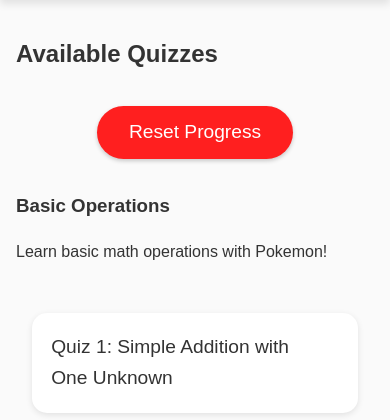
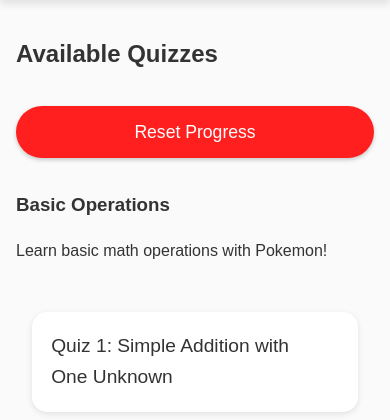
Before and after one commit to quarion/poke-math, a Flask app: page / in a window 390 px wide. Shown: the part 172-592 px from the top of the page. Run offline with Flask 3, Linux system fonts and the light colour scheme.

Commit message:
Button stying

```diff
--- a/static/css/style.css
+++ b/static/css/style.css
@@ -138,12 +138,13 @@ input[type="number"]::-webkit-inner-spin-button {
     margin: 0;
 }
 
-/* Button styling */
+/* Button styling - Core styles */
 .button-base {
     display: inline-block;
-    padding: 12px 32px;
+    padding: 0.8rem 2rem;
     border-radius: 50px;
     font-size: 1.2rem;
+    font-family: inherit;
     font-weight: 500;
     text-decoration: none;
     text-align: center;
@@ -152,7 +153,7 @@ input[type="number"]::-webkit-inner-spin-button {
     color: white;
     border: none;
     cursor: pointer;
-    min-width: 180px;
+    min-width: 160px;
     line-height: 1.5;
 }
 
@@ -174,14 +175,7 @@ input[type="number"]::-webkit-inner-spin-button {
     background-color: var(--pokemon-red);
 }
 
-/* Apply base styles to all buttons */
-.nav-button,
-button[type="submit"],
-.reset-button {
-    composes: button-base;
-}
-
-/* Quiz controls */
+/* Quiz controls container */
 .quiz-controls {
     margin: 2rem 0;
     display: flex;
@@ -190,24 +184,22 @@ button[type="submit"],
     align-items: center;
 }
 
-#backToList {
-    composes: button-base;
-    background-color: var(--pokemon-dark);
-}
+/* Responsive adjustments for buttons */
+@media (max-width: 768px) {
+    .button-base {
+        padding: 0.8rem 1.5rem;
+        font-size: 1.1rem;
+        min-width: 140px;
+    }
 
-button[type="submit"] {
-    composes: button-base;
-    background-color: var(--pokemon-blue);
-}
+    .quiz-controls {
+        flex-direction: column;
+        gap: 0.8rem;
+    }
 
-.next-quiz {
-    composes: button-base;
-    background-color: var(--pokemon-blue);
-}
-
-.reset-button {
-    composes: button-base;
-    background-color: var(--pokemon-red);
+    .quiz-controls .button-base {
+        width: 100%;
+    }
 }
 
 /* Quiz list items */
```
